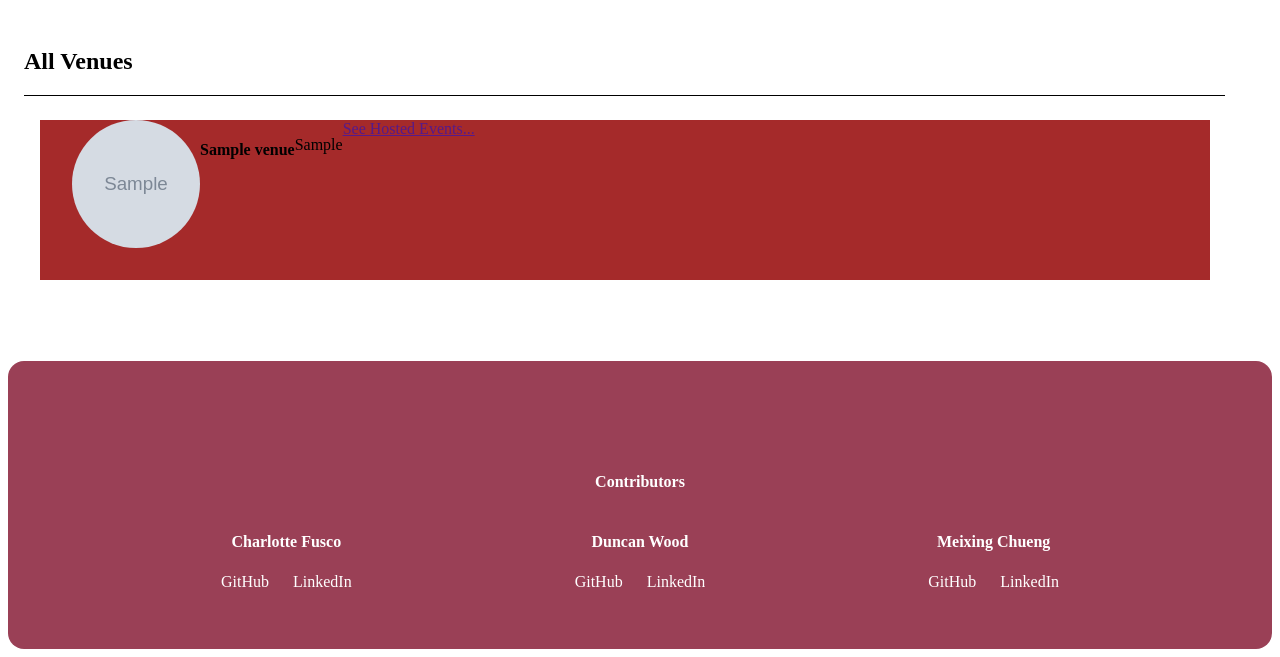
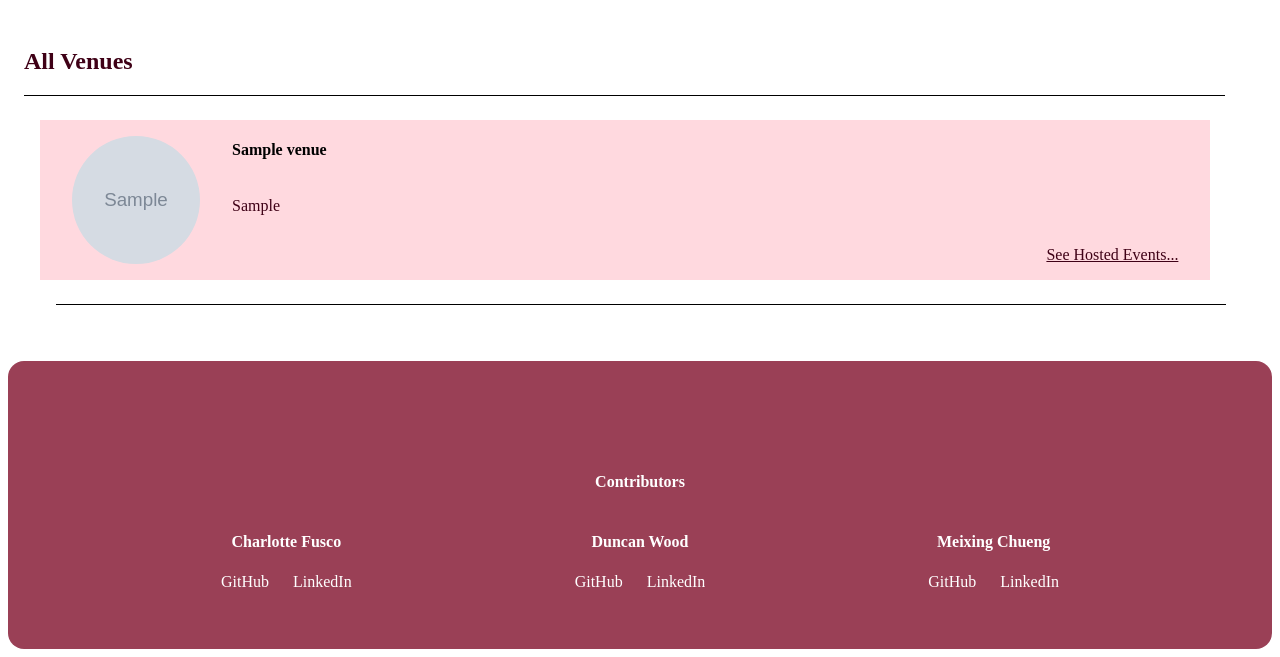
Before and after one commit to nezcodin/Tick-iT-Hackathon, a Django app: page /venues/ in a window 1280 px wide. Shown: the part 159-816 px from the top of the page. Run offline with Django 4.2, Linux system fonts and the light colour scheme; tables that the repository leaves empty hold one stand-in row (values such as "Sample post"); grey boxes marked "Sample" are stand-in pictures.

Commit message:
venues css mostly done

```diff
--- a/tickit_project/tickit/static/venues.css
+++ b/tickit_project/tickit/static/venues.css
@@ -1,3 +1,9 @@
+@import url(./css/tokens.css);
+@import url(./css/colors.module.css);
+@import url(./css/typography.module.css);
+@import url(./css/theme.light.css) (prefers-color-scheme: light);
+@import url(./css/theme.dark.css) (prefers-color-scheme: dark);
+
 h2 {
   margin-top: 3rem;
   margin-left: 1rem;
@@ -25,10 +31,42 @@ img {
 }
 
 .venue {
-  background-color: brown;
+  background-color: var(--md-sys-color-primary-container);
   height: 10rem;
   width: 95%;
   margin-bottom: 1rem;
   margin-top: 1rem;
   display: flex;
 }
+
+.image-container {
+  display: flex;
+  align-items: center;
+  justify-content: center;
+}
+
+.venue-location {
+  display: flex;
+  flex-direction: column;
+  height: 2rem;
+  width: 10rem;
+  margin-left: 2rem;
+}
+
+.title {
+  color: var(--md-sys-color-on-primary-container);
+}
+
+.link {
+  height: 9rem;
+  width: 80%;
+  margin-right: 2rem;
+  display: flex;
+  justify-content: end;
+  align-items: end;
+  color: var(--md-sys-color-on-primary-container);
+}
+
+p {
+  color: var(--md-sys-color-on-primary-container);
+}
--- a/tickit_project/tickit/templates/venues.html
+++ b/tickit_project/tickit/templates/venues.html
@@ -8,7 +8,7 @@
 
   <body>
 
-    <h2>All Venues</h2>
+    <h2 class="title">All Venues</h2>
     <hr class="line"></hr>
 
     <div class="venues-container">
@@ -16,13 +16,18 @@
       {% for venue in venues %}
 
         <div class="venue">
-          <img src={{ venue.photo_url }} alt={{ venue.name }}>
+          <div class="image-container">
+            <img src={{ venue.photo_url }} alt={{ venue.name }}>
+          </div>
 
-          <h4>{{ venue.name }}</h4>
-          <p>{{ venue.location }}</p>
+          <div class="venue-location">
+            <h4>{{ venue.name }}</h4>
+            <p>{{ venue.location }}</p>
+          </div>
 
-          <a href="">See Hosted Events...</a>
+          <a class="link" href="">See Hosted Events...</a>
         </div>
+        <hr class="line"></hr>
 
       {% endfor %}
 
```
Also changed, not shown: tickit_project/tickit/static/events.css (+32 -4 lines).
